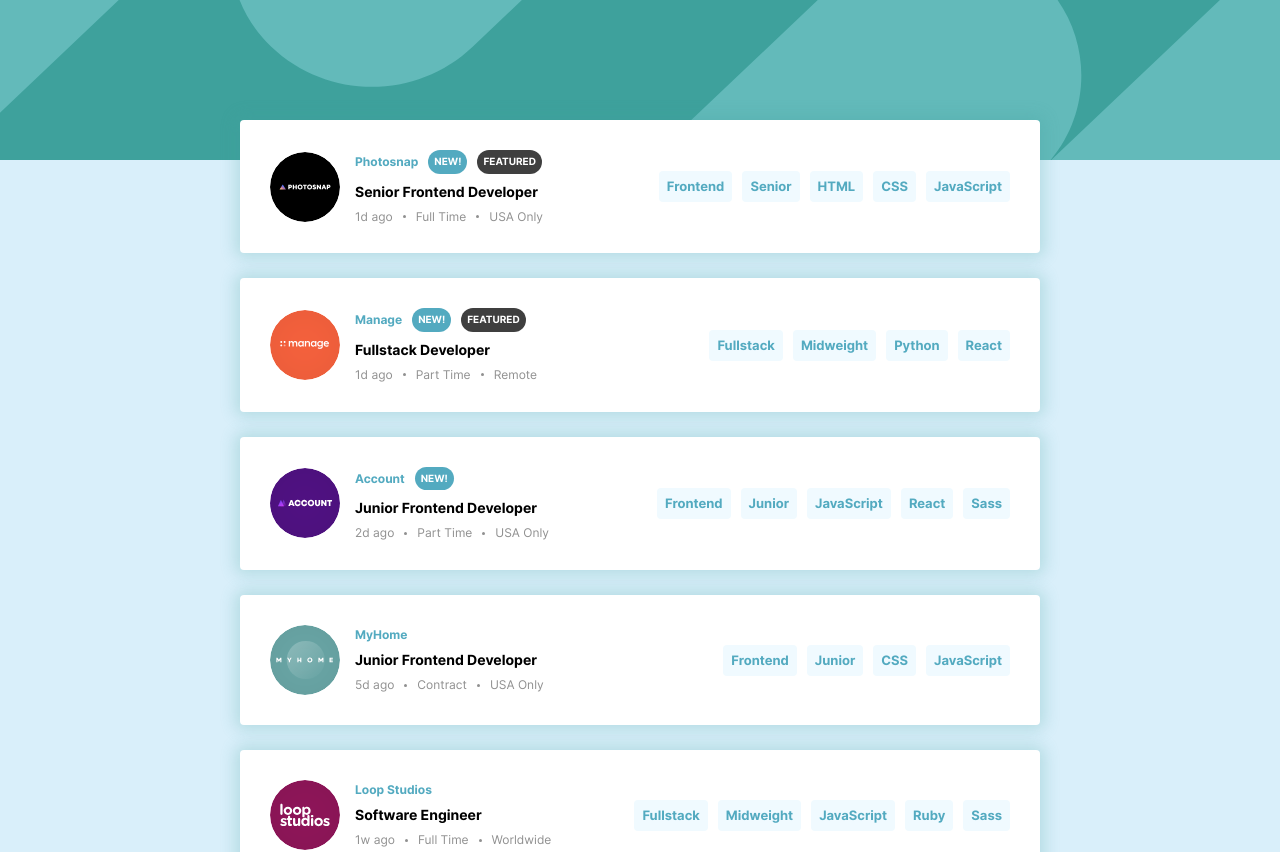
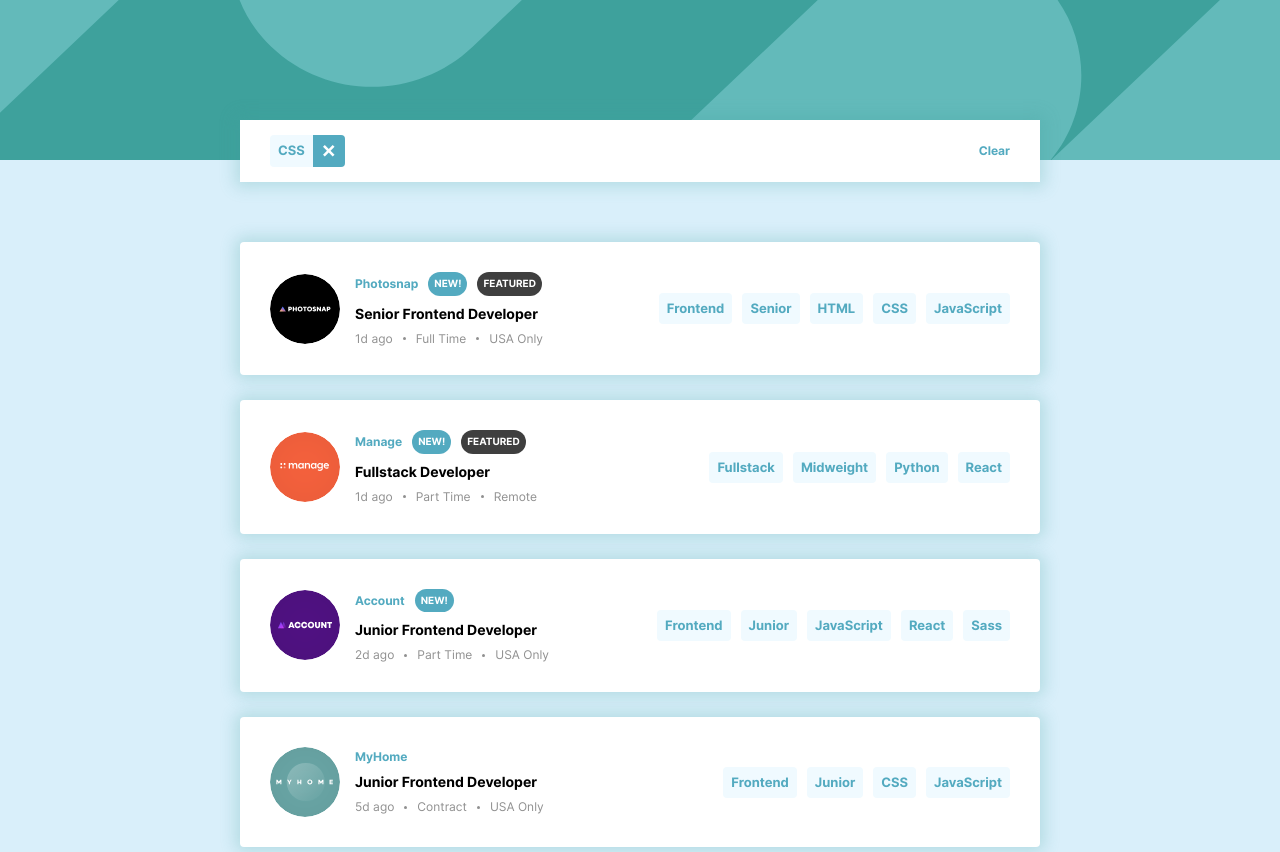
Before and after one commit to SkoroXoDTwo/job-board, a React (Create React App) app: page / in a window 1280 px wide. Shown: the top 852 px of the page. Built offline with nearby package versions, Linux system fonts and the light colour scheme.

Commit message:
feat: создал компонент filter-panel

```diff
--- a/src/App.jsx
+++ b/src/App.jsx
@@ -1,5 +1,6 @@
 import './App.scss';
 import Header from './components/Header/Header';
+import FiltersPanel from './components/FiltersPanel/FiltersPanel';
 import JobList from './components/JobList/JobList';
 import { useEffect } from 'react';
 import { useDispatch } from 'react-redux';
@@ -17,6 +18,7 @@ function App() {
     <div className="app">
       <div className='app__container'>
         <Header />
+        <FiltersPanel />
         <JobList />
       </div>
     </div>
--- /dev/null
+++ b/src/components/FiltersPanel/FiltersPanel.js
@@ -0,0 +1,17 @@
+import './FiltersPanel.scss'
+
+function FiltersPanel() {
+  return (
+    <div className="panel">
+      <ul className="panel__list">
+        <li className='panel__filter'>
+          <p className='panel__filter-name'>CSS</p>
+          <button className='panel__remove-btn'></button>
+        </li>
+      </ul>
+      <button className="panel__clear-btn">Clear</button>
+    </div>
+  );
+}
+
+export default FiltersPanel;
--- /dev/null
+++ b/src/components/FiltersPanel/FiltersPanel.scss
@@ -0,0 +1,70 @@
+.panel {
+  margin-bottom: 60px;
+  width: 100%;
+  padding: 15px 30px;
+  display: flex;
+  justify-content: space-between;
+  align-items: center;
+  box-shadow: 0 0 15px 5px #3ea19c3c;
+  box-sizing: border-box;
+  background: #fff;
+
+  &__list {
+    margin: 0;
+    padding: 0;
+    list-style: none;
+    display: flex;
+    align-items: center;
+    gap: 15px;
+  }
+
+  &__filter {
+    display: flex;
+  }
+
+  &__filter-name {
+    padding: 8px;
+    border-radius: 4px 0 0 4px;
+    background: #f0faff;
+    margin: 0;
+    font-size: 13px;
+    font-weight: 700;
+    color: #53aac0;
+  }
+
+  &__remove-btn {
+    margin: 0;
+    padding: 0;
+    width: 32px;
+    height: 32px;
+    border: none;
+    background: url(../../images/icon-remove.svg);
+    background-size: 12px;
+    background-position: center;
+    background-repeat: no-repeat;
+    background-color: #53aac0;
+    border-radius: 0 4px 4px 0;
+    transition: background-color 0.2s;
+
+    &:hover {
+      cursor: pointer;
+      background-color: #3f3f3f;
+    }
+  }
+
+  &__clear-btn {
+    margin: 0;
+    padding: 0;
+    border: none;
+    background: none;
+    color: #53aac0;
+    font-weight: 700;
+    font-size: 12px;
+    transition: text-decoration 0.2s;
+
+    &:hover {
+      cursor: pointer;
+      text-decoration: underline;
+    }
+  }
+}
--- a/src/components/JobList/JobList.jsx
+++ b/src/components/JobList/JobList.jsx
@@ -1,16 +1,22 @@
 import './JobList.scss'
 import JobPosition from '../JobPosition/JobPosition';
-import { useSelector } from 'react-redux'
+import { useSelector, useDispatch } from 'react-redux'
 import { selectAllPosition } from '../../store/positions/positionSelectors'
+import { addFilters } from '../../store/filters/filtersActions'
 
 function JobList() {
+  const dispatch = useDispatch();
   const positions = useSelector(selectAllPosition);
+  const handleAddFilter = (filter) => {
+    dispatch(addFilters(filter))
+  }
 
   return (
     <ul className='job-list'>
       {positions.map((item) =>
       (<JobPosition
         key={item.id}
+        handleAddFilter={handleAddFilter}
         {...item}
       />)
       )}
--- a/src/components/JobPosition/JobPosition.jsx
+++ b/src/components/JobPosition/JobPosition.jsx
@@ -1,4 +1,5 @@
 import './JobPosition.scss'
+
 
 function JobPosition({
   id,
@@ -13,8 +14,10 @@ function JobPosition({
   role,
   level,
   languages,
-  tools
+  tools,
+  handleAddFilter
 }) {
+
 
   const skills = [].concat(role, level, languages, tools);
 
@@ -58,7 +61,10 @@ function JobPosition({
 
         <div className='job-position__row'>
           {skills.map((item, index) => (
-            <span className="job-position__skill" key={index}>
+            <span className="job-position__skill"
+              key={index}
+              onClick={() => handleAddFilter(item)}
+            >
               {item}
             </span>
           ))}
```
